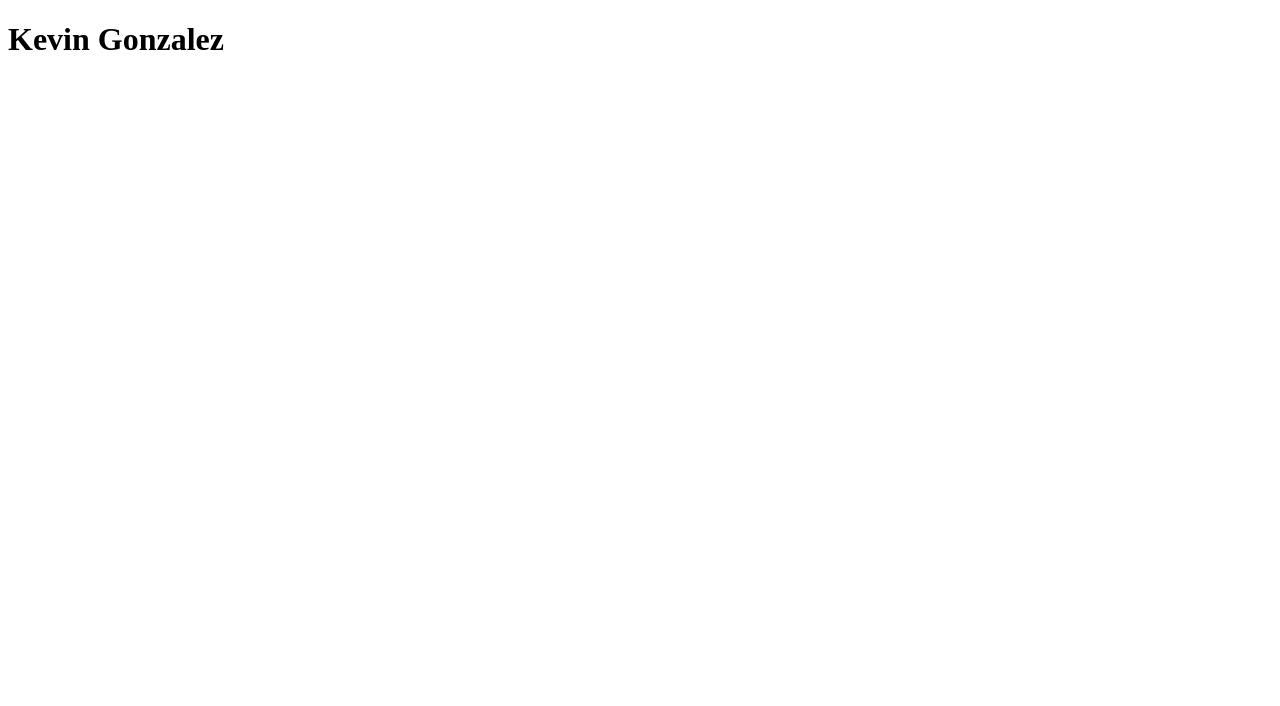
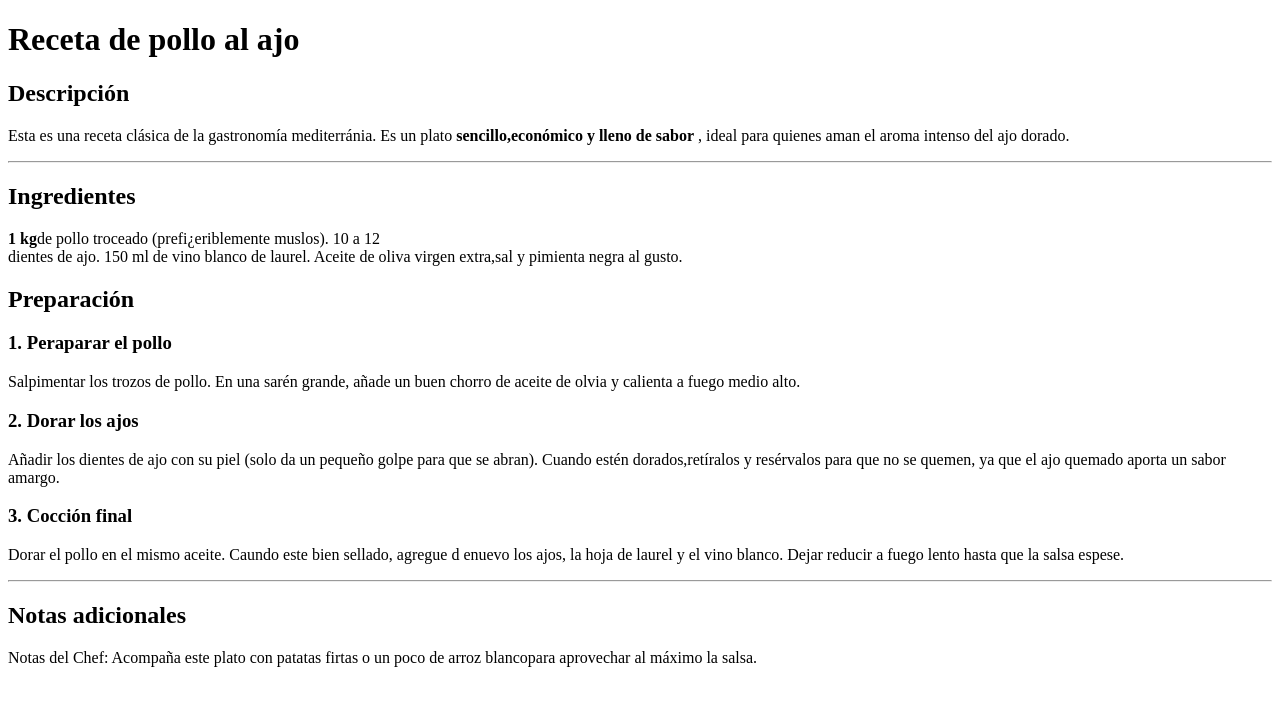
Before and after one commit to enumerates/PracticasKevinGonzalez, a plain HTML site: page Practica1/index.html in a window 1280 px wide. Drawn offline with Linux system fonts and the light colour scheme.

Commit message:
Etiquetas
nuevas estiquetas

```diff
--- a/Practica1/index.html
+++ b/Practica1/index.html
@@ -6,6 +6,34 @@
     <title>Document</title>
 </head>
 <body>
-    <h1>Kevin Gonzalez</h1>
+    <h1>Receta de pollo al ajo</h1>
+
+    <h2>Descripción</h2>
+    <p>Esta es una receta clásica de la gastronomía mediterránia.
+        Es un plato <b>sencillo,económico y lleno de sabor</b> ,
+        ideal para quienes aman el aroma intenso del ajo dorado.</p>
+    <hr>
+    <h2>Ingredientes</h2>
+    <p><strong>1 kg</strong>de pollo troceado (prefi¿eriblemente muslos). 10 a 12 <br>
+         dientes de ajo. 150 ml de vino blanco de laurel.
+         Aceite de oliva virgen extra,sal y pimienta negra al gusto.</p>
+
+
+    <h2>Preparación</h2>
+    <h3>1. Peraparar el pollo</h3>
+    <p>Salpimentar los trozos de pollo. En una sarén grande, añade un buen chorro
+        de aceite de olvia y calienta a fuego medio alto. </p>
+<h3>2. Dorar los ajos</h3>
+<p>Añadir los dientes de ajo con su piel (solo da un pequeño golpe para que se abran).
+    Cuando estén dorados,retíralos y resérvalos para que no se quemen, ya que el ajo
+    quemado aporta un sabor amargo.</p>
+<h3>3. Cocción final</h3>
+<p>Dorar el pollo en el mismo aceite. Caundo este bien sellado, agregue d enuevo los ajos,
+    la hoja de laurel y el vino blanco. Dejar reducir  a fuego lento hasta que la salsa espese.</p>
+<hr>
+
+<h2>Notas adicionales</h2>
+<p>Notas del Chef: Acompaña este plato con patatas firtas o un poco de arroz blancopara aprovechar al máximo la salsa.</p>
+
 </body>
 </html>
```
